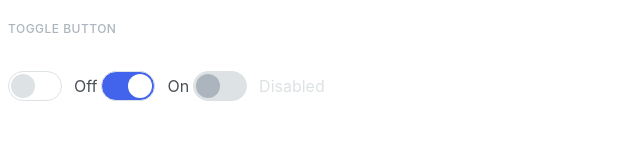
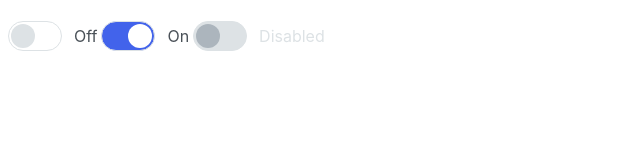
Before and after one commit to js-tasks-ru/htmlcss-20251006_ulyana-kataeva, a website: page 07-lection5/03-toggler/index.html in a window 1280 px wide. Shown: the whole page, without its empty margins (0-640 px from the left). Drawn offline with Linux system fonts and the light colour scheme.

Commit message:
07 Toggler Доработки по ревью

```diff
--- a/07-lection5/03-toggler/index.html
+++ b/07-lection5/03-toggler/index.html
@@ -6,8 +6,6 @@
         <link rel="stylesheet" href="./toggler.css">
     </head>
     <body>
-        <h5 class="toggle-group__title">TOGGLE BUTTON</h5>
-
         <!-- Off (Default) -->
         <label class="toggle">
             <input class="toggle__input" type="checkbox" name="toggle-example">
--- a/07-lection5/03-toggler/toggler.css
+++ b/07-lection5/03-toggler/toggler.css
@@ -1,12 +1,3 @@
-.toggle-group__title {
-    font-size: 12px;
-    font-weight: 500;
-    letter-spacing: 0.48px;
-    color: var(--grey-3);
-    line-height: 18px;
-    font-family: 'Inter', sans-serif;
-}
-
 .toggle {
     display: inline-flex;
     align-items: center;
```
